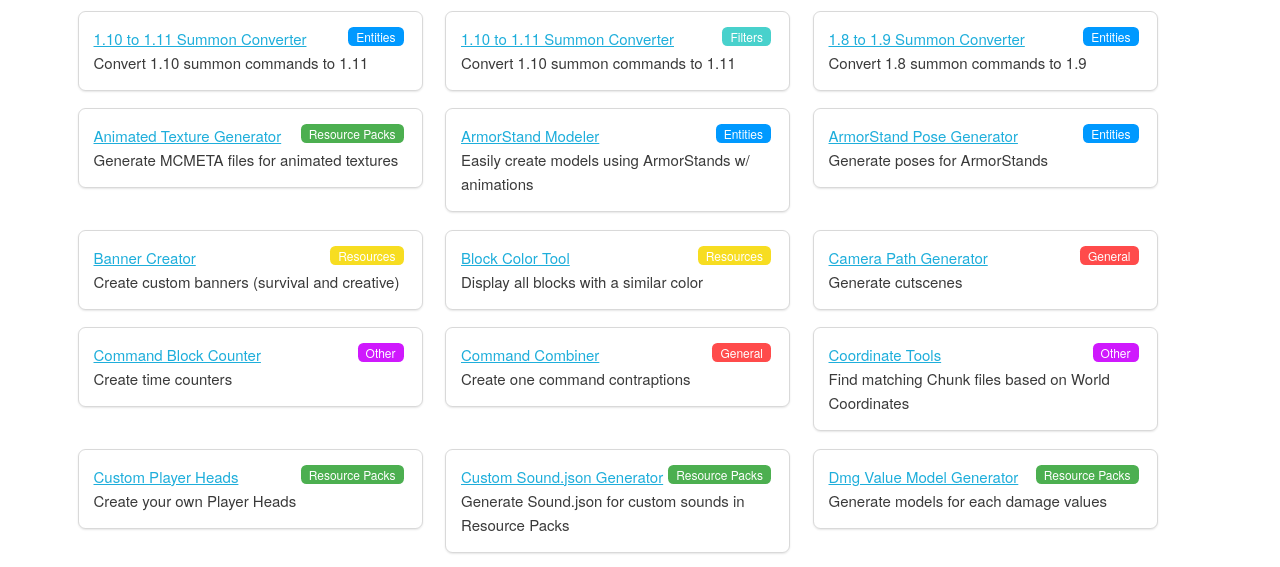
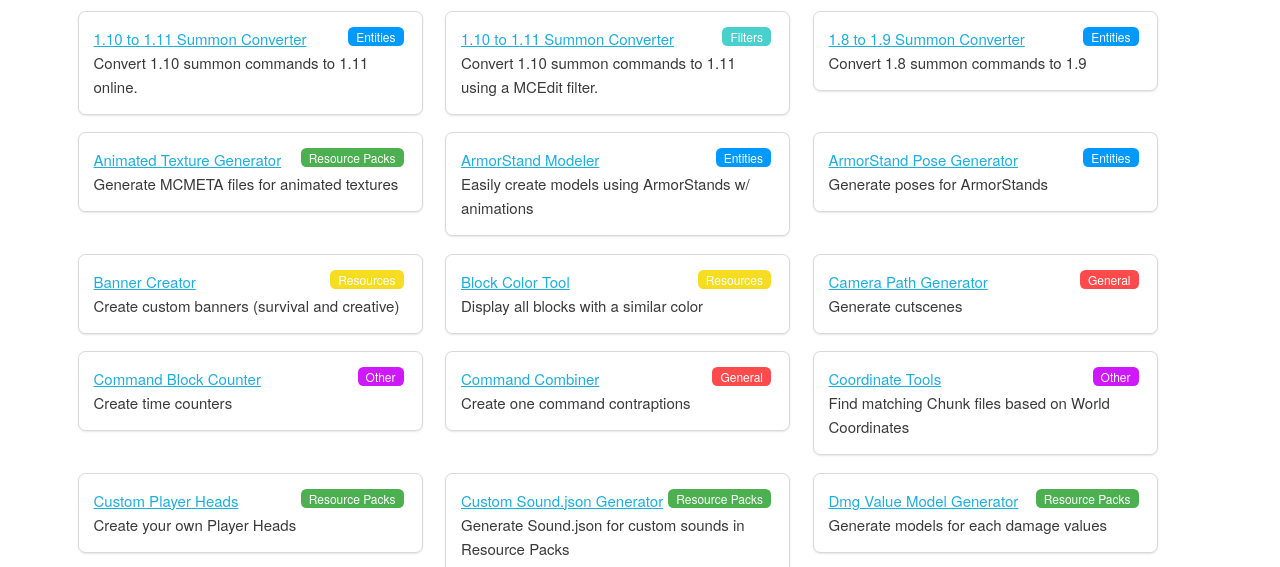
Before and after one commit to Pandawan/CBStarterKit, a plain HTML site: page index.html in a window 1280 px wide. Shown: the part 208-775 px from the top of the page. Drawn offline with Linux system fonts and the light colour scheme.

Commit message:
Small fix

```diff
--- a/index.html
+++ b/index.html
@@ -51,7 +51,7 @@
 			<li class="four columns card" id="lnk b-general"><a href="http://mrgarretto.com/cmdcombiner">Command Combiner</a><span class="badge red" >General</span><br />Create one command contraptions</li>
 			<li class="four columns card" id="lnk b-entities"><a href="http://mrgarretto.com/movetowards">Move Towards Generator</a><span class="badge blue">Entities</span><br />Make entities move towards each other</li>
 			<li class="four columns card" id="lnk b-entities"><a href="https://mrgarretto.com/armorstand/">ArmorStand Modeler</a><span class="badge blue">Entities</span><br />Easily create models using ArmorStands w/ animations</li>
-			<li class="four columns card" id="lnk b-entities"><a href="https://mrgarretto.com/entityconverter">1.10 to 1.11 Summon Converter</a><span class="badge blue">Entities</span><br />Convert 1.10 summon commands to 1.11</li>
+			<li class="four columns card" id="lnk b-entities"><a href="https://mrgarretto.com/entityconverter">1.10 to 1.11 Summon Converter</a><span class="badge blue">Entities</span><br />Convert 1.10 summon commands to 1.11 online.</li>
 			<li class="four columns card" id="lnk b-entities"><a href="https://mrgarretto.com/facemotion">Facing Motion Generator</a><span class="badge blue">Entities</span><br />Make entities face each other</li>
 			<li class="four columns card" id="lnk b-general"><a href="http://mrgarretto.com/structurecmd">Structure Command Generator</a><span class="badge red" >General</span><br />Spawn structures using one commands</li>
 			<li class="four columns card" id="lnk b-resources"><a href="http://mrgarretto.com/blockcolors">Block Color Tool</a><span class="badge yellow">Resources</span><br />Display all blocks with a similar color</li>
@@ -75,7 +75,7 @@
 			<li class="four columns card" id="lnk b-rpmodel"><a href="http://accidentalgames.com/media/durabilityModels.php">Dmg Value Model Generator</a><span class="badge green">Resource Packs</span><br />Generate models for each damage values </li>
 			<li class="four columns card" id="lnk b-other"><a href="http://mclabs15.com/hologram/">Hologram Generator</a><span class="badge purple">Other</span><br />Create Holograms in 1.9</li>
 			<li class="four columns card" id="lnk b-other"><a href="http://textcraft.net">Textcraft</a><span class="badge purple">Other</span><br />Create minecraft and 8bit styled text and logo</li>
-			<li class="four columns card" id="lnk b-other"><a href="https://mrgarretto.com/filter/entityconverter">1.10 to 1.11 Summon Converter</a><span class="badge turquoise">Filters</span><br />Convert 1.10 summon commands to 1.11</li>
+			<li class="four columns card" id="lnk b-other"><a href="https://mrgarretto.com/filter/entityconverter">1.10 to 1.11 Summon Converter</a><span class="badge turquoise">Filters</span><br />Convert 1.10 summon commands to 1.11 using a MCEdit filter.</li>
 
 		</div>
 		<br />
```
